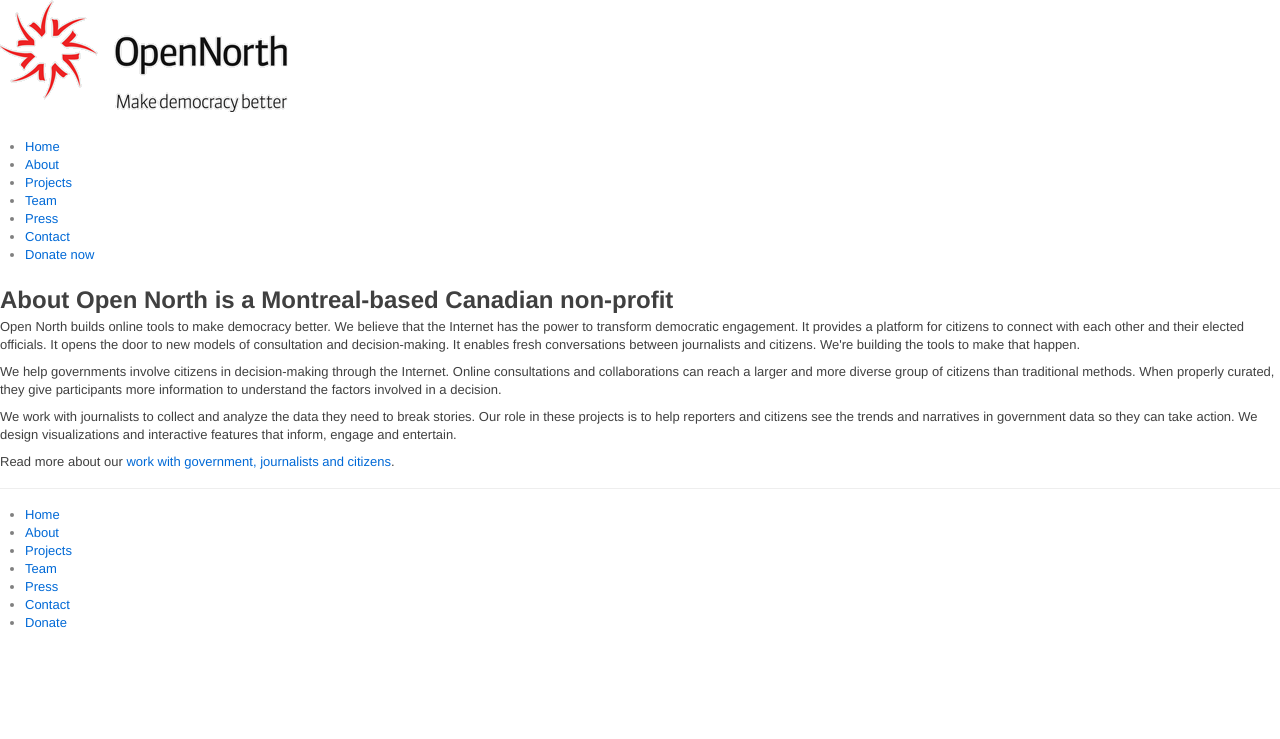
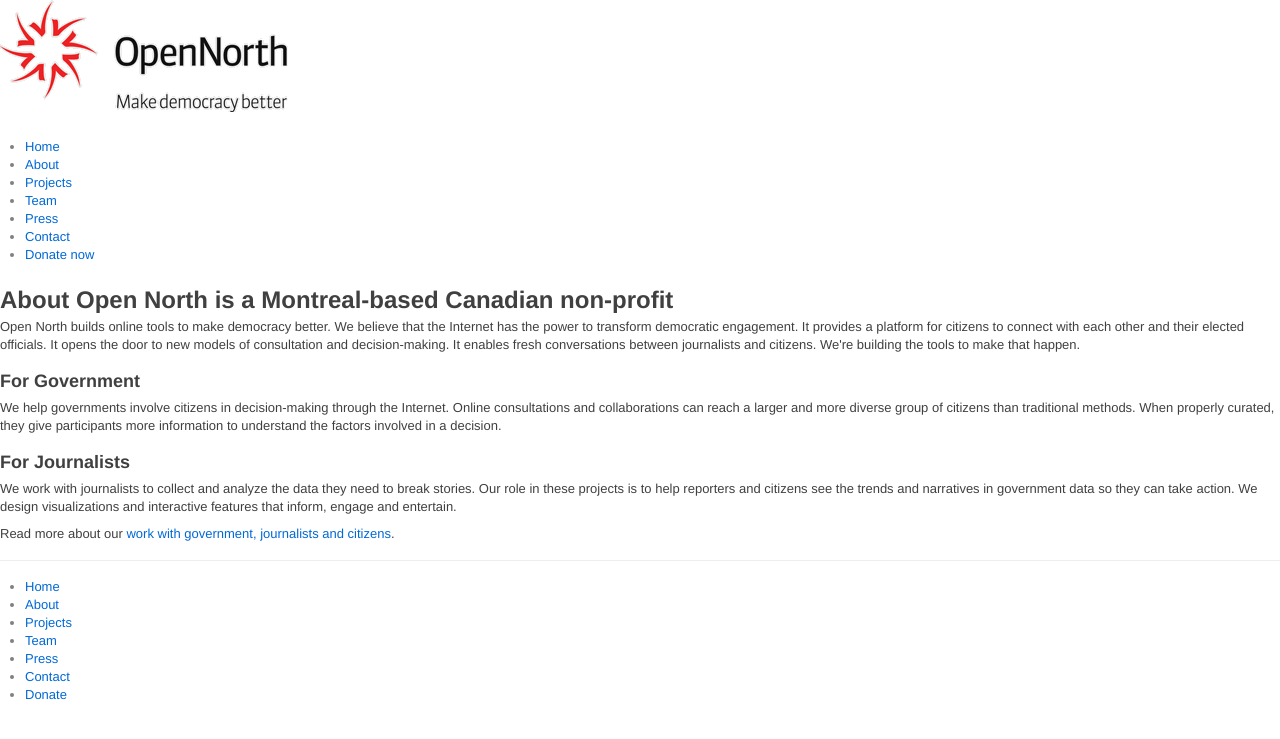
Before and after one commit to opennorth/wiki, a Jekyll site: the page built from about.html, in a window 1280 px wide. Shown: the top 739 px of the page. Built offline with Jekyll 4.4.1, drawn with Linux system fonts in a browser that asks for light colours; nearby versions of some CDN libraries; Markdown is read by kramdown in place of the engine named in the settings; comment, search, counter and statistics services are not loaded.

Commit message:
add headings to about

```diff
--- a/about.html
+++ b/about.html
@@ -6,6 +6,11 @@
 subheader: Open North is a Montreal-based Canadian non-profit
 ---
 <p>Open North builds online tools to make democracy better. We believe that the Internet has the power to transform democratic engagement. It provides a platform for citizens to connect with each other and their elected officials. It opens the door to new models of consultation and decision-making. It enables fresh conversations between journalists and citizens. We're building the tools to make that happen.</p>
+
+<h3>For Government</h3>
 <p>We help governments involve citizens in decision-making through the Internet. Online consultations and collaborations can reach a larger and more diverse group of citizens than traditional methods. When properly curated, they give participants more information to understand the factors involved in a decision.</p>
+
+<h3>For Journalists</h3>
 <p>We work with journalists to collect and analyze the data they need to break stories. Our role in these projects is to help reporters and citizens see the trends and narratives in government data so they can take action. We design visualizations and interactive features that inform, engage and entertain.</p>
+
 <p>Read more about our <a href="/work/">work with government, journalists and citizens</a>.</p>
--- a/css/style.scss
+++ b/css/style.scss
@@ -84,6 +84,9 @@
 h3 a,
 h4 a {
   text-decoration: none;
+}
+h3 {
+  font-size: 21px; /* 160% */
 }
 
 // Anchors ---------------------------------------------------------------------
@@ -264,9 +267,6 @@
 
 // Press -----------------------------------------------------------------------
 #press-page {
-  h3 {
-    font-size: 21px; /* 160% */
-  }
   section {
     padding-bottom: 20px;
     article {
```
